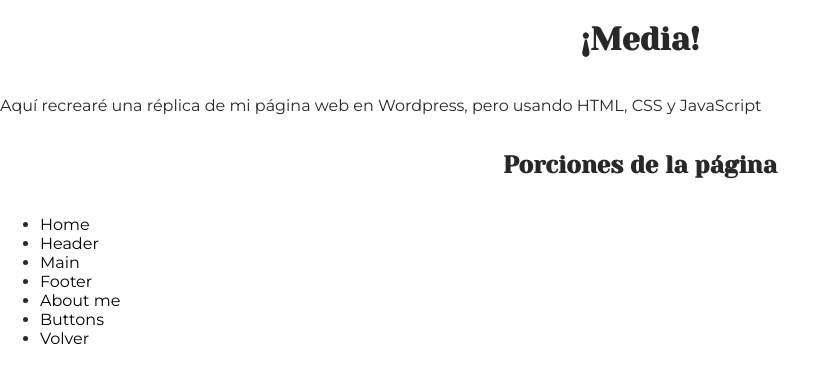
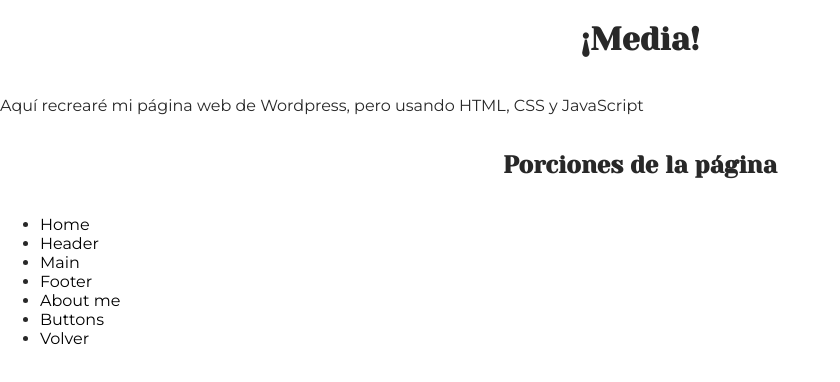
Before and after one commit to JonathanBytes/Aprendiendo-CSS, a website built with Vite: page media/media.html in a window 1280 px wide. Shown: the whole page, without its empty margins (0-840 px from the left). Built offline with nearby package versions, Linux system fonts and the light colour scheme.

Commit message:
Update media.html

```diff
--- a/media/media.html
+++ b/media/media.html
@@ -16,7 +16,7 @@
     <div class="mainTitle">
         <h1>¡Media!</h1>
     </div>
-    <p>Aquí recrearé una réplica de mi página web en Wordpress, pero usando HTML, CSS y JavaScript</p>
+    <p>Aquí recrearé mi página web de Wordpress, pero usando HTML, CSS y JavaScript</p>
     <h2>Porciones de la página</h2>
     <ul>
         <li><a href="home.html">Home</a></li>
```
